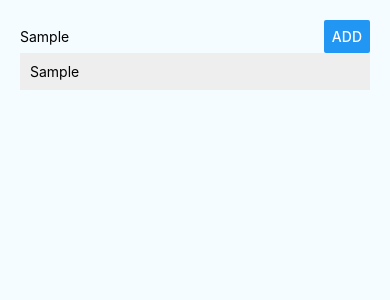
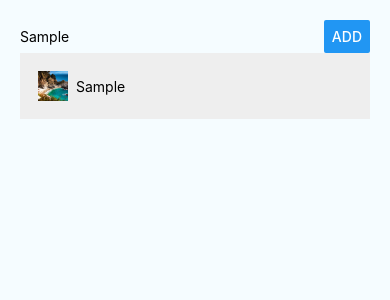
Before and after one commit to blakflagg/rn_places, a React Native app: screen / in a window 390 px wide. Both pictures are taken after typing "Sample" into the empty fields and a click on the button "ADD". Shown: the top 300 px of the page. Built offline with nearby package versions, Linux system fonts and the light colour scheme.

Commit message:
basic reactive native components completed

```diff
--- a/App.js
+++ b/App.js
@@ -10,26 +10,62 @@ import React, { Component } from 'react';
 import { StyleSheet, View } from 'react-native';
 import InputForm from "./src/components/InputForm/InputForm";
 import PlaceList from './src/components/PlaceList/PlaceList';
-
+import placeImage from './src/assets/beautiful-place.jpg';
+import PlaceDetail from './src/components/PlaceDetail/PlaceDetail';
 
 type Props = {};
 export default class App extends Component<Props> {
   state = {
-    places: []
+    places: [],
+    selectedPlace: null
   }
   placeAddedHandler = (placeName) => {
     this.setState(prevState => {
       return {
-        places: prevState.places.concat(placeName)
+        places: prevState.places.concat({
+          key: Math.random().toString(),
+          name: placeName,
+          image: placeImage
+        })
       };
     });
+  }
+
+  placeSelectedHandler = key => {
+
+    this.setState(prevState => {
+      return {
+        selectedPlace: prevState.places.find(place => {
+          return place.key === key;
+        })
+      };
+    });
+  };
+
+  placeDeletedHandler = () => {
+    this.setState(prevState => {
+      return {
+        places: prevState.places.filter(place => {
+          return place.key !== prevState.selectedPlace.key;
+        }),
+        selectedPlace: null
+      };
+    });
+  };
+
+  ModalClosedHandler = () => {
+    this.setState({
+      selectedPlace: null
+    });
+
   }
 
   render() {
     return (
       <View style={styles.container}>
+        <PlaceDetail selectedPlace={this.state.selectedPlace} onItemDeleted={this.placeDeletedHandler} onModalClosed={this.ModalClosedHandler} />
         <InputForm onPlaceAdded={this.placeAddedHandler} />
-        <PlaceList places={this.state.places} />
+        <PlaceList places={this.state.places} onItemSelected={this.placeSelectedHandler} />
       </View>
     );
   }
--- a/src/components/ListItem/ListItem.js
+++ b/src/components/ListItem/ListItem.js
@@ -1,19 +1,32 @@
 import React, { Component } from 'react';
-import { View, StyleSheet, Text } from 'react-native';
+import { View, StyleSheet, Text, TouchableOpacity, Image } from 'react-native';
 
-const ListItem = (props) => (
-  <View style={styles.ListItem}>
-    <Text>{props.placeName}</Text>
+const ListItem = (props) => {
+  return (
+    <TouchableOpacity onPress={props.onItemPressed}>
+      <View style={styles.ListItem} >
+        <Image resizeMode="cover" source={props.placeImage} style={styles.placeImage} />
+        <Text>{props.placeName}</Text>
 
-  </View>
-);
+      </View>
+    </TouchableOpacity>
+  )
+}
 
 const styles = StyleSheet.create({
   ListItem: {
     width: "100%",
     padding: 10,
     backgroundColor: "#eee",
-    marginBottom: 6
+    marginBottom: 6,
+    flexDirection: 'row',
+    alignItems: 'center',
+
+  },
+  placeImage: {
+    margin: 8,
+    height: 30,
+    width: 30
   }
 })
 export default ListItem
--- /dev/null
+++ b/src/components/PlaceDetail/PlaceDetail.js
@@ -0,0 +1,50 @@
+import React from 'react';
+import { Modal, View, Image, Button, Text, StyleSheet } from 'react-native';
+
+const PlaceDetail = props => {
+  let modalContent = null;
+
+  if (props.selectedPlace) {
+    modalContent = (
+      <View style={styles.modalContainer}>
+        <Image source={props.selectedPlace.image} style={styles.placeImage} />
+        <Text style={styles.placeName}>{props.selectedPlace.name}</Text>
+      </View>
+    );
+  }
+
+  return (
+
+    <Modal
+      visible={props.selectedPlace !== null}
+      animationType="slide"
+      onRequestClose={() => {
+
+      }}>
+      <View>
+        {modalContent}
+        <View>
+          <Button title="Delete" onPress={props.onItemDeleted} />
+          <Button title="Close" onPress={props.onModalClosed} />
+        </View>
+      </View>
+    </Modal>
+
+  )
+}
+const styles = StyleSheet.create({
+  modalContainer: {
+    margin: 22
+  },
+  placeImage: {
+    width: "100%",
+    height: 200
+  },
+  placeName: {
+    fontWeight: "bold",
+    textAlign: "center",
+    fontSize: 28
+
+  }
+})
+export default PlaceDetail;
--- a/src/components/PlaceList/PlaceList.js
+++ b/src/components/PlaceList/PlaceList.js
@@ -1,14 +1,21 @@
 import React from 'react';
-import { View, StyleSheet } from 'react-native';
+import { View, StyleSheet, FlatList } from 'react-native';
 import ListItem from "../ListItem/ListItem";
 
 const PlaceList = (props) => {
-  const placesOutput = props.places.map((place, i) => (
-    <ListItem key={i} placeName={place} />
-  ));
 
   return (
-    <View style={styles.listContainer}>{placesOutput}</View>
+    <FlatList
+      style={styles.listContainer}
+      data={props.places}
+      renderItem={(info) => (
+        <ListItem
+          placeName={info.item.name}
+          placeImage={info.item.image}
+          onItemPressed={() => props.onItemSelected(info.item.key)}
+        />
+      )}
+    />
   )
 }
 
```
Also changed, not shown: src/assets/beautiful-place.jpg (added).
